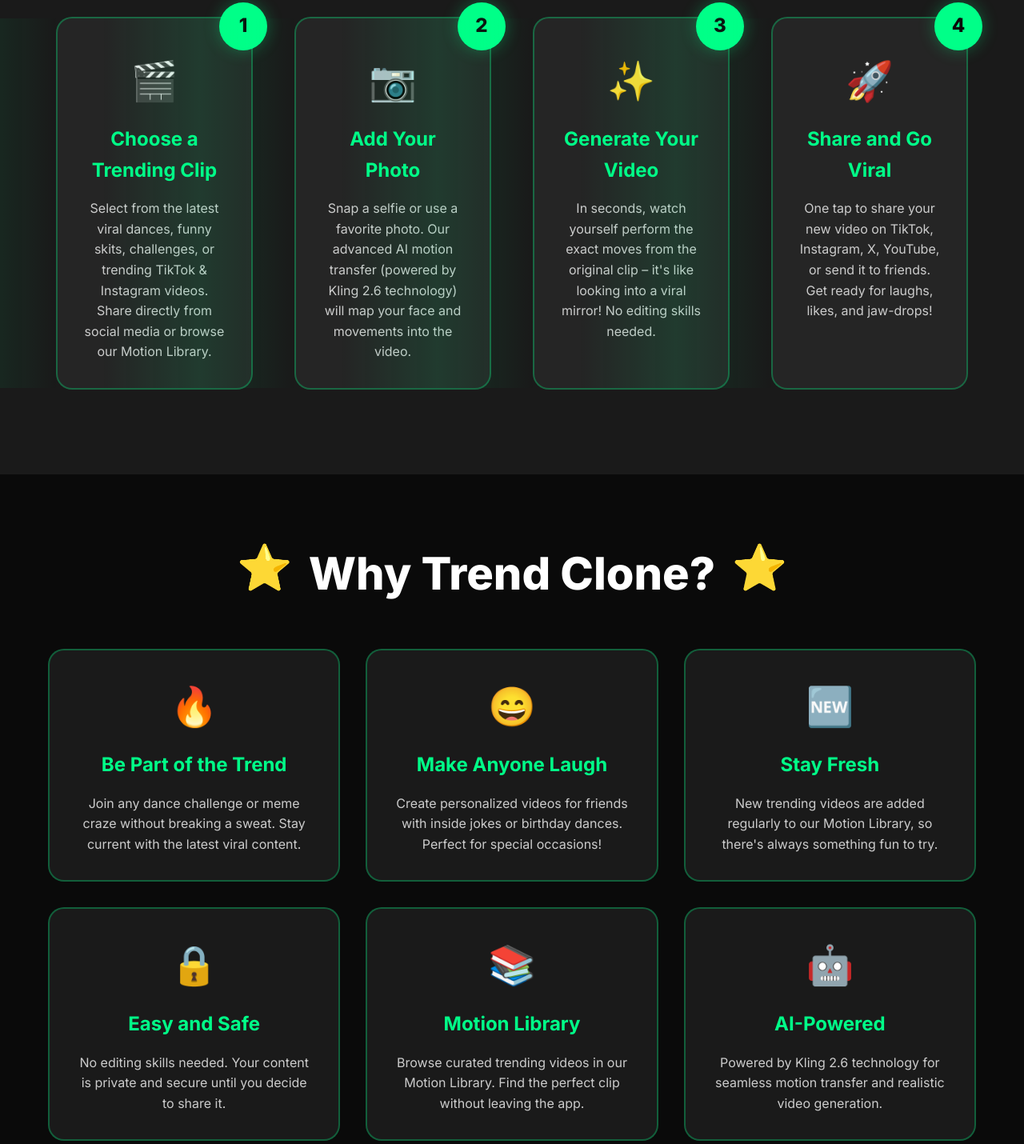
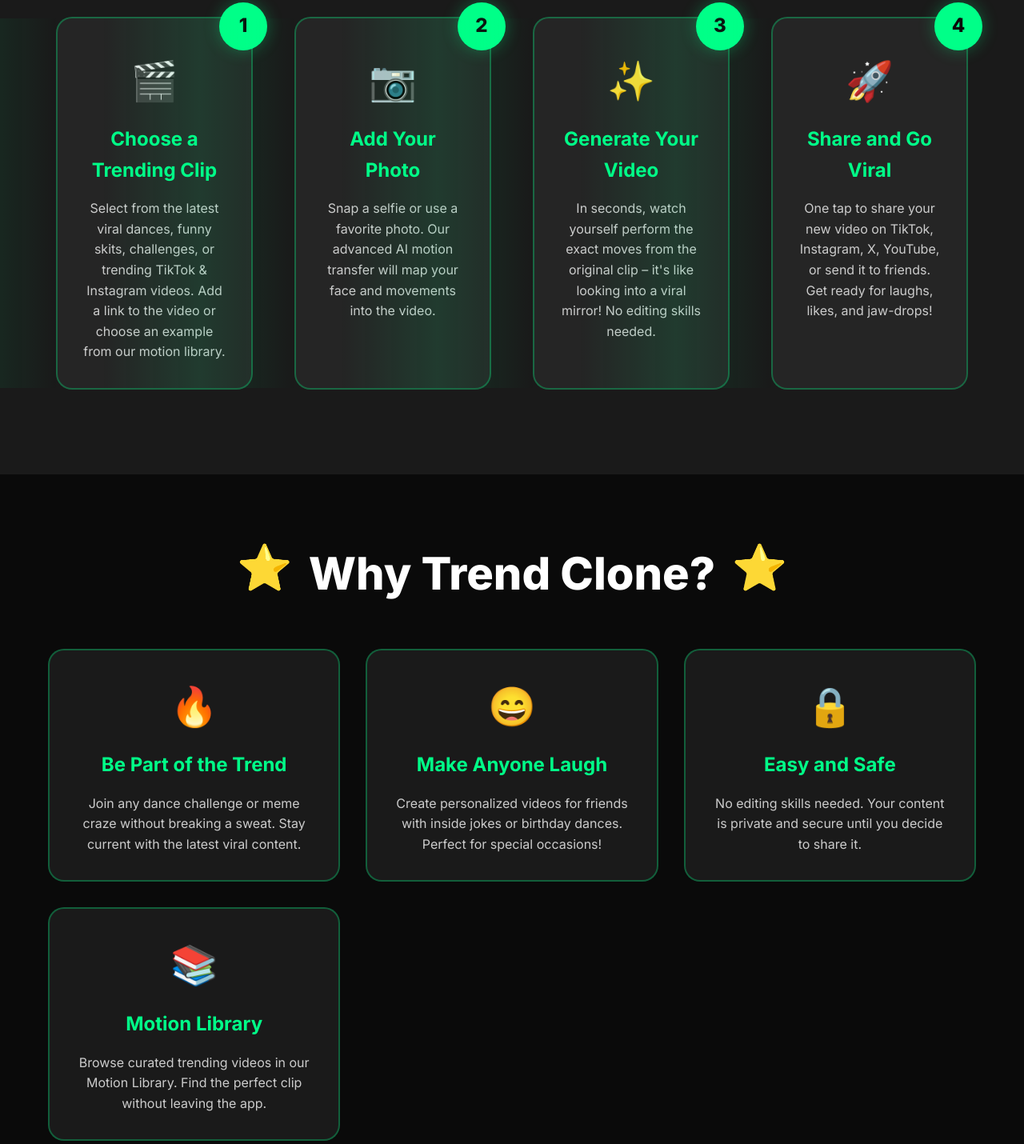
Before and after one commit to oxy9en/TrendClone-lending, a plain HTML site: page index.html in a window 1280 px wide. Shown: the part 1023-2453 px from the top of the page at 80% size. Drawn offline with Linux system fonts and the light colour scheme.

Commit message:
Update step descriptions for clarity and remove redundant feature cards in index.html

```diff
--- a/index.html
+++ b/index.html
@@ -84,13 +84,13 @@
                     <div class="step-number">1</div>
                     <div class="step-icon">🎬</div>
                     <h3 class="step-title">Choose a Trending Clip</h3>
-                    <p class="step-description">Select from the latest viral dances, funny skits, challenges, or trending TikTok & Instagram videos. Share directly from social media or browse our Motion Library.</p>
+                    <p class="step-description">Select from the latest viral dances, funny skits, challenges, or trending TikTok & Instagram videos. Add a link to the video or choose an example from our motion library.</p>
                 </div>
                 <div class="step" data-step="2">
                     <div class="step-number">2</div>
                     <div class="step-icon">📷</div>
                     <h3 class="step-title">Add Your Photo</h3>
-                    <p class="step-description">Snap a selfie or use a favorite photo. Our advanced AI motion transfer (powered by Kling 2.6 technology) will map your face and movements into the video.</p>
+                    <p class="step-description">Snap a selfie or use a favorite photo. Our advanced AI motion transfer will map your face and movements into the video.</p>
                 </div>
                 <div class="step" data-step="3">
                     <div class="step-number">3</div>
@@ -128,11 +128,6 @@
                     <p class="feature-description">Create personalized videos for friends with inside jokes or birthday dances. Perfect for special occasions!</p>
                 </div>
                 <div class="feature-card">
-                    <div class="feature-icon">🆕</div>
-                    <h3 class="feature-title">Stay Fresh</h3>
-                    <p class="feature-description">New trending videos are added regularly to our Motion Library, so there's always something fun to try.</p>
-                </div>
-                <div class="feature-card">
                     <div class="feature-icon">🔒</div>
                     <h3 class="feature-title">Easy and Safe</h3>
                     <p class="feature-description">No editing skills needed. Your content is private and secure until you decide to share it.</p>
@@ -141,11 +136,6 @@
                     <div class="feature-icon">📚</div>
                     <h3 class="feature-title">Motion Library</h3>
                     <p class="feature-description">Browse curated trending videos in our Motion Library. Find the perfect clip without leaving the app.</p>
-                </div>
-                <div class="feature-card">
-                    <div class="feature-icon">🤖</div>
-                    <h3 class="feature-title">AI-Powered</h3>
-                    <p class="feature-description">Powered by Kling 2.6 technology for seamless motion transfer and realistic video generation.</p>
                 </div>
             </div>
         </div>
```
